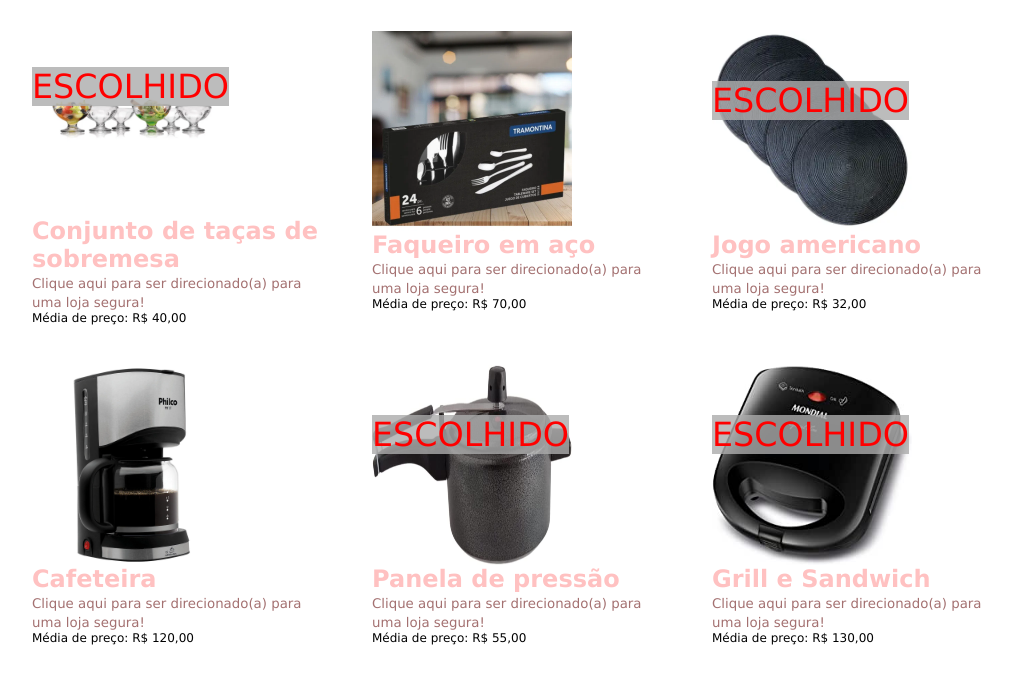
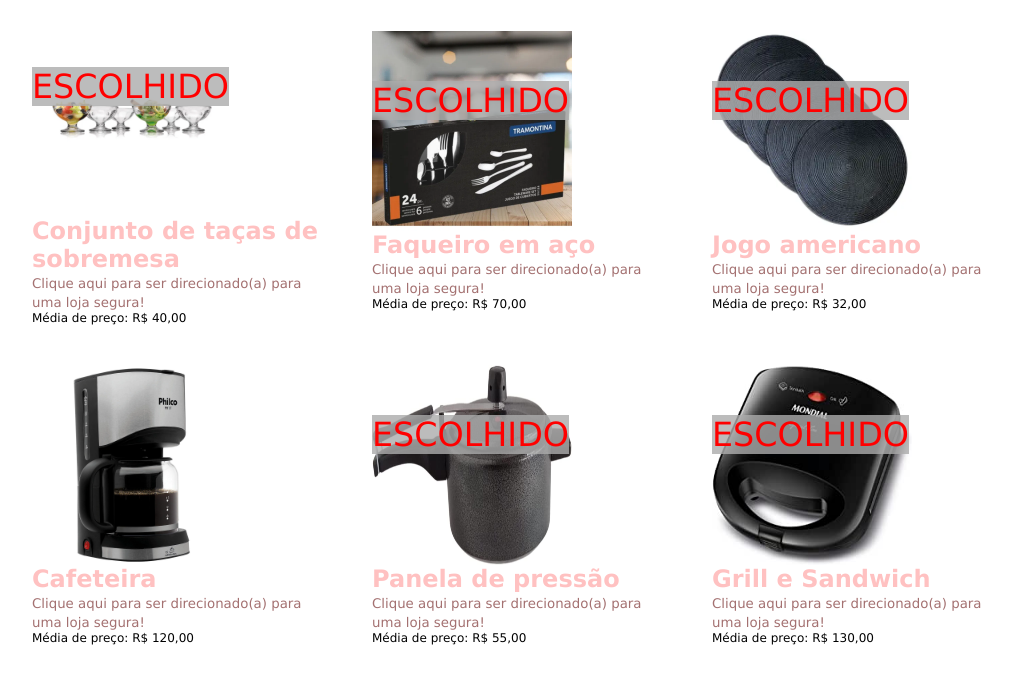
Before and after one commit to JeanLm88/Chadecasanova, a plain HTML site: page index.html in a window 1280 px wide. Shown: the part 3208-3884 px from the top of the page, without its empty margins (118-1130 px from the left). Drawn offline with Linux system fonts and the light colour scheme; a script that the page names is missing.

Commit message:
alteração

```diff
--- a/index.html
+++ b/index.html
@@ -395,6 +395,7 @@
                 </div>
             </div>
             <div class="container-list" id="29">
+                <div id="escolhido">ESCOLHIDO</div>
                 <div class="container-imglist">
                     <img src="assets/img/faqueiro.webp" alt="imglista" class="imglista">
                 </div>
```
